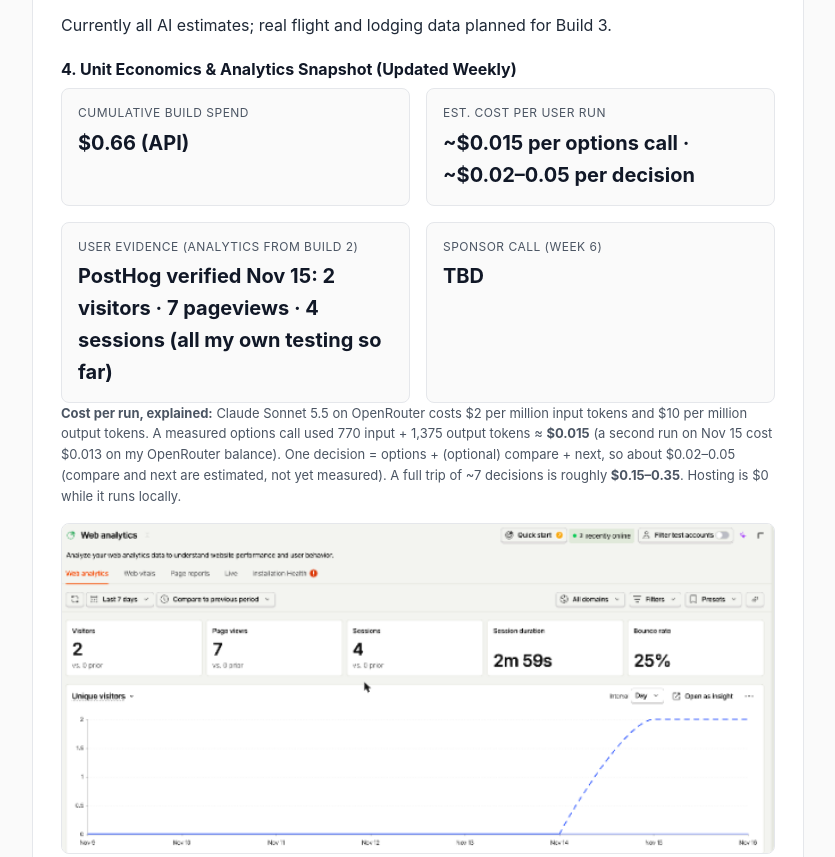
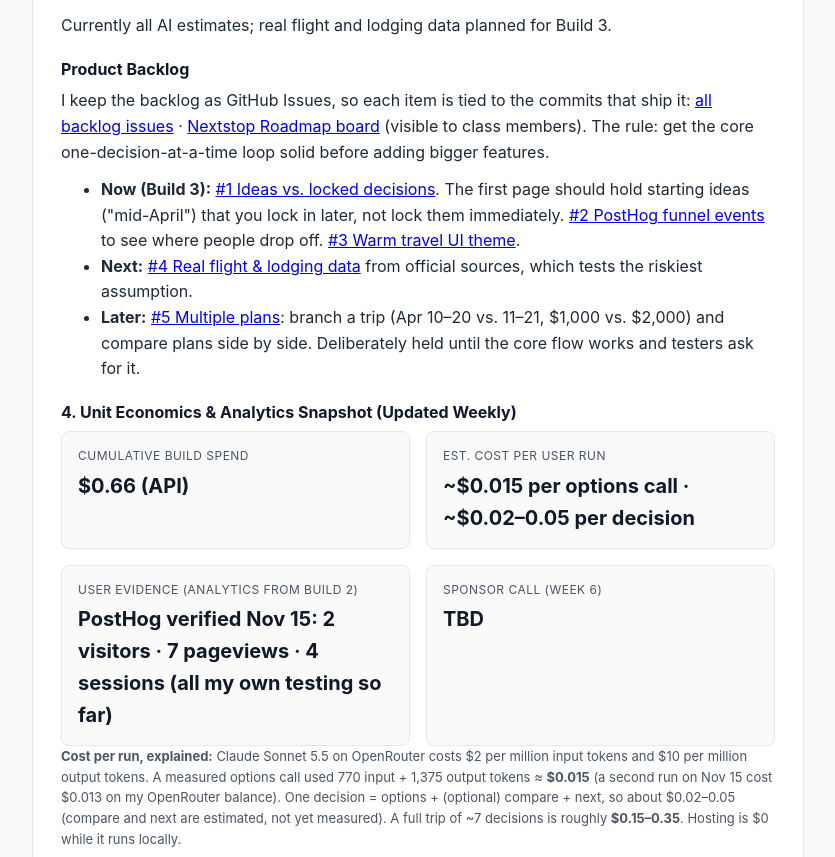
Before and after one commit to building-with-ai-f26/cp4449-project1, a plain HTML site: page docs/index.html in a window 1280 px wide. Shown: the part 9007-9864 px from the top of the page, without its empty margins (222-1057 px from the left). Drawn offline with Linux system fonts and the light colour scheme.

Commit message:
Add Product Backlog section to PRD linking GitHub issues and board
Co-Authored-By: Claude Opus 5.5 <noreply@anthropic.com>

```diff
--- a/docs/index.html
+++ b/docs/index.html
@@ -238,6 +238,14 @@
       </ol>
       <p>Currently all AI estimates; real flight and lodging data planned for Build 3.</p>
 
+      <h3>Product Backlog</h3>
+      <p>I keep the backlog as GitHub Issues, so each item is tied to the commits that ship it: <a href="https://github.com/building-with-ai-f26/cp4449-project1/issues">all backlog issues</a> · <a href="https://github.com/orgs/building-with-ai-f26/projects/2">Nextstop Roadmap board</a> (visible to class members). The rule: get the core one-decision-at-a-time loop solid before adding bigger features.</p>
+      <ul>
+        <li><strong>Now (Build 3):</strong> <a href="https://github.com/building-with-ai-f26/cp4449-project1/issues/1">#1 Ideas vs. locked decisions</a>. The first page should hold starting ideas ("mid-April") that you lock in later, not lock them immediately. <a href="https://github.com/building-with-ai-f26/cp4449-project1/issues/2">#2 PostHog funnel events</a> to see where people drop off. <a href="https://github.com/building-with-ai-f26/cp4449-project1/issues/3">#3 Warm travel UI theme</a>.</li>
+        <li><strong>Next:</strong> <a href="https://github.com/building-with-ai-f26/cp4449-project1/issues/4">#4 Real flight &amp; lodging data</a> from official sources, which tests the riskiest assumption.</li>
+        <li><strong>Later:</strong> <a href="https://github.com/building-with-ai-f26/cp4449-project1/issues/5">#5 Multiple plans</a>: branch a trip (Apr 10–20 vs. 11–21, $1,000 vs. $2,000) and compare plans side by side. Deliberately held until the core flow works and testers ask for it.</li>
+      </ul>
+
       <h3>4. Unit Economics & Analytics Snapshot (Updated Weekly)</h3>
       <div class="grid-2">
         <div class="stat-box">
```
